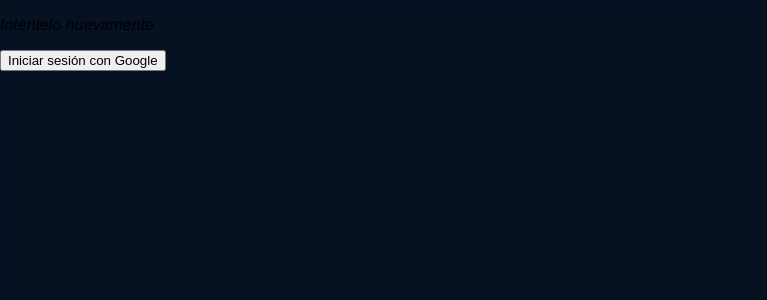
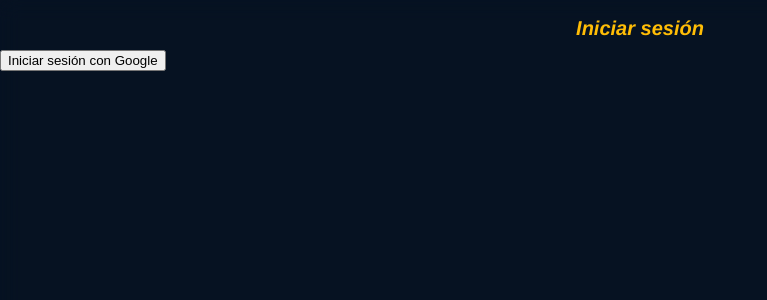
Before and after one commit to Marcos-Grasset/Cartelera-de-Peliculas-REACT, a React (Create React App) app: page / in a window 1280 px wide. Shown: the top 300 px of the page, without its empty margins (0-767 px from the left). Built offline with nearby package versions, Linux system fonts and the light colour scheme; no server answers.

Commit message:
agregado boton de cerrar sesion

```diff
--- a/src/App.js
+++ b/src/App.js
@@ -8,7 +8,7 @@ import Contacto from './components/Contacto';
 import Footer from "./components/Footer";
 import Reseñas from "./components/Reseñas";
 import Login from "./components/Login";
-import { getAuth, onAuthStateChanged } from 'firebase/auth';
+import { getAuth, onAuthStateChanged, signOut } from 'firebase/auth';
 import "./style.css";
 
 function App() {
@@ -23,6 +23,16 @@ function App() {
 
     return () => unsubscribe(); // Limpia el listener al desmontar
   }, []);
+
+  const handleLogout = async () => {
+    const auth = getAuth();
+    try {
+      await signOut(auth);
+      setUser(null); // Actualizar el estado a null
+    } catch (error) {
+      console.error("Error al cerrar sesión:", error);
+    }
+  };
 
   // Si no está autenticado, redirigir a la pantalla de Login
   if (!user) {
@@ -45,6 +55,11 @@ function App() {
             <li><Link to="/Reseñas">Reseñas</Link></li>
             <li><Link to="/About">Acerca de</Link></li>
             <li><Link to="/Contacto">Contacto</Link></li>
+            <li>
+              <button className="logout-button" onClick={handleLogout}>
+                Cerrar sesión
+              </button>
+            </li>
           </ul>
         </nav>
 
--- a/src/components/Login.js
+++ b/src/components/Login.js
@@ -1,55 +1,29 @@
-import React, { useState, useEffect } from 'react';
-import { getAuth, GoogleAuthProvider, signInWithPopup, signOut, onAuthStateChanged } from 'firebase/auth';
+import React from 'react';
+import { getAuth, GoogleAuthProvider, signInWithPopup } from 'firebase/auth';
 import app from './firebase'; // Importa la instancia de Firebase ya inicializada
+import { useNavigate } from 'react-router-dom';
 
 // Obtén la instancia de autenticación desde Firebase
 const auth = getAuth(app);
 const googleProvider = new GoogleAuthProvider();
 
 const Login = () => {
-    const [user, setUser] = useState(null);
-
-    useEffect(() => {
-        // Listener para el estado de autenticación
-        const unsubscribe = onAuthStateChanged(auth, (currentUser) => {
-            setUser(currentUser);
-        });
-
-        // Limpia el listener al desmontar el componente
-        return () => unsubscribe();
-    }, []);
+    const navigate = useNavigate(); // Hook para redirección
 
     const handleSignIn = async () => {
         try {
             const result = await signInWithPopup(auth, googleProvider);
             console.log('Usuario autenticado:', result.user);
+            navigate('/'); // Redirige a la página principal tras iniciar sesión
         } catch (error) {
             console.error('Error al iniciar sesión:', error);
         }
     };
 
-    const handleSignOut = async () => {
-        try {
-            await signOut(auth);
-            console.log('Sesión cerrada');
-        } catch (error) {
-            console.error('Error al cerrar sesión:', error);
-        }
-    };
-
     return (
-        <div>
-            {user ? (
-                <>
-                    <p>Bienvenido, {user.displayName}</p>
-                    <button onClick={handleSignOut}>Cerrar sesión</button>
-                </>
-            ) : (
-                <>
-                    <p>Intentelo nuevamente</p>
-                    <button onClick={handleSignIn}>Iniciar sesión con Google</button>
-                </>
-            )}
+        <div className="login-container">
+            <h2>Iniciar sesión</h2>
+            <button onClick={handleSignIn}>Iniciar sesión con Google</button>
         </div>
     );
 };
```
